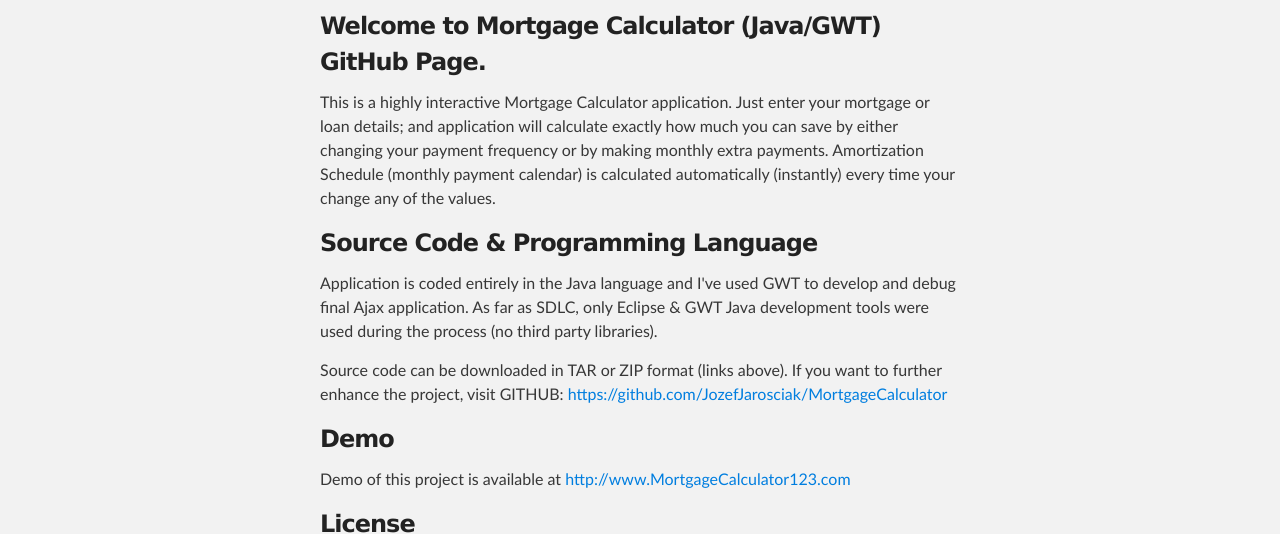
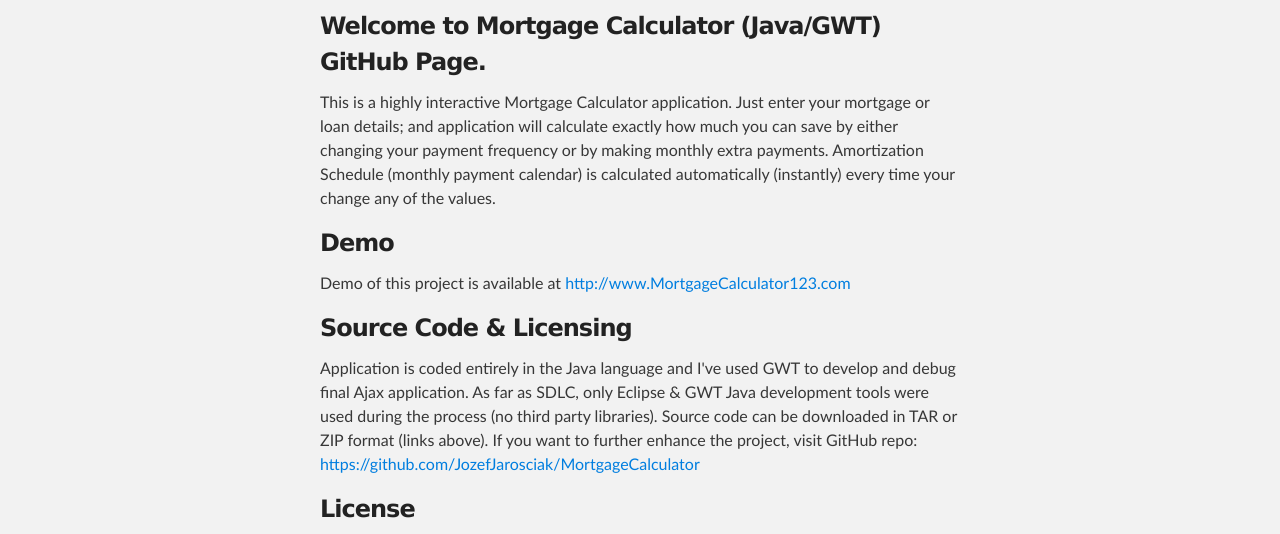
Before and after one commit to JozefJarosciak/MortgageCalculator, a plain HTML site: page index.html in a window 1280 px wide. Shown: the part 252-786 px from the top of the page. Drawn offline with Linux system fonts and the light colour scheme.

```diff
--- a/index.html
+++ b/index.html
@@ -37,18 +37,17 @@
 <p>This is a highly interactive Mortgage Calculator application. Just enter your mortgage or loan details; and application will calculate exactly how much you can save by either changing your payment frequency or by making monthly extra payments. Amortization Schedule (monthly payment calendar) is calculated automatically (instantly) every time your change any of the values.</p>
 
 <h3>
-<a id="source-code--programming-language" class="anchor" href="#source-code--programming-language" aria-hidden="true"><span class="octicon octicon-link"></span></a>Source Code &amp; Programming Language</h3>
-
-<p>Application is coded entirely in the Java language and I've used GWT to develop and debug final Ajax application.
-As far as SDLC, only Eclipse &amp; GWT Java development tools were used during the process (no third party libraries).</p>
-
-<p>Source code can be downloaded in TAR or ZIP format (links above).
-If you want to further enhance the project, visit GITHUB: <a href="https://github.com/JozefJarosciak/MortgageCalculator">https://github.com/JozefJarosciak/MortgageCalculator</a></p>
-
-<h3>
 <a id="demo" class="anchor" href="#demo" aria-hidden="true"><span class="octicon octicon-link"></span></a>Demo</h3>
 
 <p>Demo of this project is available at <a href="http://www.MortgageCalculator123.com">http://www.MortgageCalculator123.com</a></p>
+
+<h3>
+<a id="source-code--licensing" class="anchor" href="#source-code--licensing" aria-hidden="true"><span class="octicon octicon-link"></span></a>Source Code &amp; Licensing</h3>
+
+<p>Application is coded entirely in the Java language and I've used GWT to develop and debug final Ajax application.
+As far as SDLC, only Eclipse &amp; GWT Java development tools were used during the process (no third party libraries).
+Source code can be downloaded in TAR or ZIP format (links above).
+If you want to further enhance the project, visit GitHub repo: <a href="https://github.com/JozefJarosciak/MortgageCalculator">https://github.com/JozefJarosciak/MortgageCalculator</a></p>
 
 <h3>
 <a id="license" class="anchor" href="#license" aria-hidden="true"><span class="octicon octicon-link"></span></a>License</h3>
```
Also changed, not shown: params.json (+1 -1 lines).
